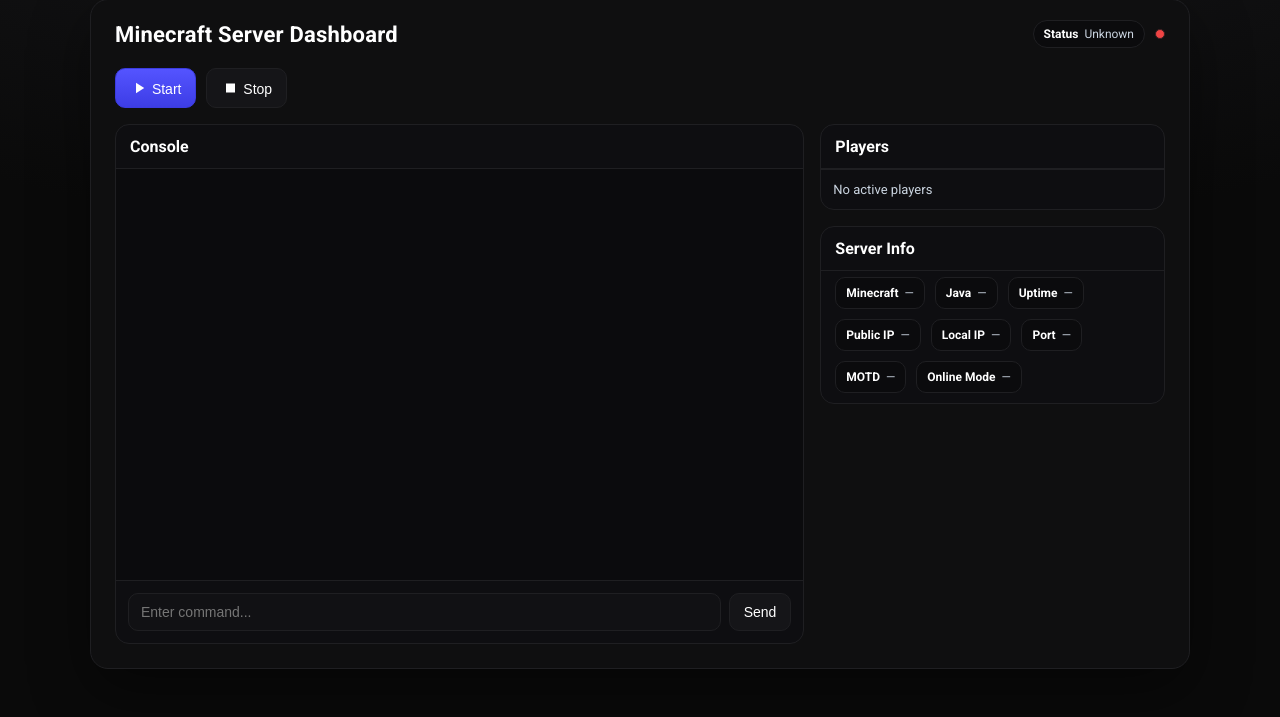
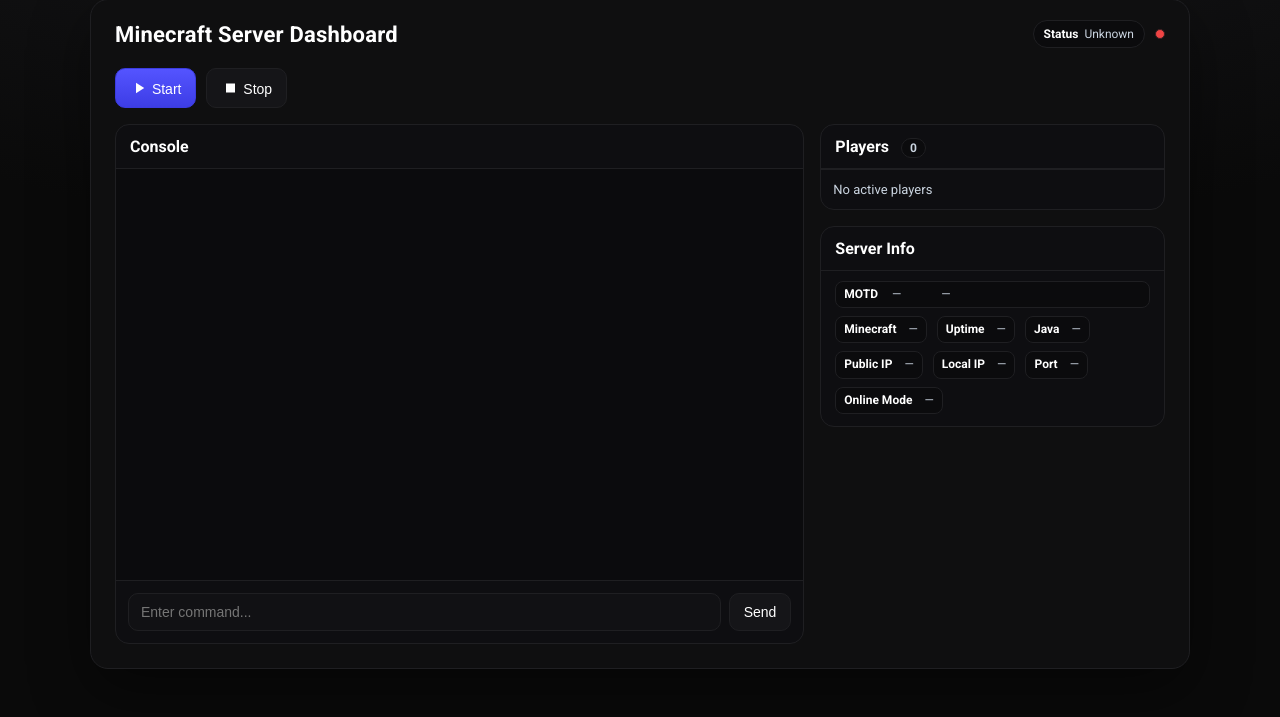
Before and after one commit to Migrim/Minecraft-Server-Dashboard, a Python web app: template templates/dashboard.html in a window 1280 px wide. Shown: the part 83-800 px from the top of the page. Run offline with Jinja, Linux system fonts and the light colour scheme; the template is opened without the code that fills it, so the values that code supplies are empty; some libraries are stand-ins or nearby versions.

Commit message:
Added a Marquee to the MOTD; Added a Player counter to the Players container

```diff
--- a/templates/dashboard.html
+++ b/templates/dashboard.html
@@ -43,6 +43,7 @@ p{margin:0 0 8px;line-height:1.5;color:var(--muted)}
 .side{display:flex;flex-direction:column;gap:16px}
 .section{border:1px solid var(--border);border-radius:14px;background:#0e0e11}
 .section .title{padding:12px 14px;border-bottom:1px solid var(--border);font-weight:600}
+.count-badge{margin-left:8px;font-weight:600;font-size:12px;color:#cbd5e1;background:#0b0b0d;border:1px solid var(--border);border-radius:999px;padding:2px 8px;line-height:1}
 .kit{display:inline-flex;align-items:center;gap:6px;background:#0b0b0d;border:1px solid var(--border);border-radius:10px;padding:8px 10px;font-size:12px;color:#cbd5e1}
 .kit b{color:#fff}
 .filebox .row{display:flex;gap:10px;flex-wrap:wrap;margin-bottom:10px}
@@ -50,7 +51,21 @@ p{margin:0 0 8px;line-height:1.5;color:var(--muted)}
 .filebox .row:first-child{margin-top:6px}
 /* NEW: give the info area a bit of left padding */
 .filebox{padding-left:14px}
-
+/* Server Info: compact, inline-wrapping chips with minimal dead space */
+.filebox{
+  display:flex;
+  flex-wrap:wrap;
+  gap:8px 10px;
+  padding:10px 14px 12px;
+}
+.filebox .row{display:contents; margin:0}
+.kit{
+  padding:6px 8px;
+  font-size:12px;
+  line-height:1.1;
+  border-radius:8px;
+}
+.kit b{margin-right:6px}
 /* Players list = max 3 rows, scrollable */
 .players{max-height:calc(3*52px);overflow:auto}
 .player{display:flex;align-items:center;justify-content:space-between;padding:10px 14px;border-bottom:1px solid #141418;min-height:52px}
@@ -113,6 +128,14 @@ p{margin:0 0 8px;line-height:1.5;color:var(--muted)}
   background:#151518 !important;
   border-color: var(--border) !important;
 }
+.kit.motd-chip{display:flex;align-items:center;gap:8px;flex:0 0 100%;max-width:100%}
+.motd-chip b{color:#fff;flex:0 0 auto}
+.motd-track{flex:1 1 0%;width:0;min-width:0;overflow:hidden;position:relative}
+.motd-inner{display:inline-flex;transform:translateX(0)}
+.motd-item{display:inline-block;white-space:nowrap;padding-right:40px}
+.motd-chip.marquee .motd-inner{will-change:transform;animation:motd-loop var(--motd-dur,14s) linear infinite}
+@keyframes motd-loop{from{transform:translateX(0)} to{transform:translateX(-50%)}}
+@media (prefers-reduced-motion: reduce){.motd-chip.marquee .motd-inner{animation:none}}
 </style>
 {% endblock %}
 
@@ -144,25 +167,22 @@ p{margin:0 0 8px;line-height:1.5;color:var(--muted)}
 
     <div class="side">
       <div class="section">
-        <div class="title">Players</div>
+        <div class="title">Players <span id="players-count" class="count-badge">0</span></div>
         <div id="player-list" class="players"></div>
         <div style="padding:12px;border-top:1px solid var(--border);font-size:13px;color:#cbd5e1" id="players-empty">No active players</div>
       </div>
       <div class="section">
         <div class="title">Server Info</div>
+
         <div class="filebox">
+          <span class="kit motd-chip"><b>MOTD</b><div class="motd-track"><div class="motd-inner"><span id="info-motd" class="motd-item">—</span><span class="motd-item motd-dup">—</span></div></div></span>
           <div class="row">
             <span class="kit"><b>Minecraft</b> <span id="info-version">—</span></span>
+            <span class="kit"><b>Uptime</b> <span id="info-uptime">—</span></span>
             <span class="kit"><b>Java</b> <span id="info-java">—</span></span>
-            <span class="kit"><b>Uptime</b> <span id="info-uptime">—</span></span>
-          </div>
-          <div class="row">
             <span class="kit"><b>Public IP</b> <span id="info-public">—</span></span>
             <span class="kit"><b>Local IP</b> <span id="info-local">—</span></span>
             <span class="kit"><b>Port</b> <span id="info-port">—</span></span>
-          </div>
-          <div class="row">
-            <span class="kit"><b>MOTD</b> <span id="info-motd">—</span></span>
             <span class="kit"><b>Online Mode</b> <span id="info-online">—</span></span>
           </div>
         </div>
@@ -196,11 +216,14 @@ document.addEventListener('DOMContentLoaded',()=> {
   const toasts=document.getElementById('toasts')
   const playersEl=document.getElementById('player-list')
   const playersEmpty=document.getElementById('players-empty')
+  const playersCount=document.getElementById('players-count')
   const eulaBtn=document.getElementById('accept-eula')
   const startModal=document.getElementById('start-modal')
   const dropdown=document.getElementById('player-dropdown')
   const exitRe=/Server process exited/i
   let awaitingExit=false
+  let motdState={text:'', width:0}
+  let resizeTimer=null
 
   const els = {
     version: document.getElementById('info-version'),
@@ -245,6 +268,35 @@ document.addEventListener('DOMContentLoaded',()=> {
     if(!name) return ''
     if(name.length<=maxLen) return name
     return name.slice(0,Math.max(0,maxLen-1))+'…'
+  }
+
+  function setupMotdMarquee(){
+    {
+      const chip=document.querySelector('.motd-chip')
+      if(!chip) return
+      const track=chip.querySelector('.motd-track')
+      const inner=chip.querySelector('.motd-inner')
+      const s1=chip.querySelector('#info-motd')
+      const s2=chip.querySelector('.motd-dup') || chip.querySelector('.motd-item.motd-dup')
+      if(!track||!inner||!s1||!s2) return
+      const text=(s1.textContent||'').trim()
+      if(s2.textContent!==text) s2.textContent=text
+      const view=Math.round(track.clientWidth)
+      const sameText=(text===motdState.text)
+      const widthUnchanged=(Math.abs(view - motdState.width) < 4)
+      if(sameText && widthUnchanged) return
+      const content=Math.round(s1.scrollWidth + 40)
+      if(content > view + 8){
+        const pxPerSec=35
+        const dur=Math.max(12, content/pxPerSec)
+        chip.style.setProperty('--motd-dur', dur+'s')
+        chip.classList.add('marquee')
+      }else{
+        chip.classList.remove('marquee')
+        inner.style.transform='translateX(0)'
+      }
+      motdState={text, width:view}
+    }
   }
 
   function toast(title,msg,type,actions){
@@ -498,6 +550,7 @@ document.addEventListener('DOMContentLoaded',()=> {
       playersEl.innerHTML=''
       list.forEach(p=>playersEl.appendChild(renderPlayerRow(p)))
       playersEmpty.style.display=list.length? 'none':'block'
+      playersCount.textContent=String(list.length)
       const names=list.map(x=>typeof x==='string'?x:(x&&x.name?x.name:''))
       if(currentPlayer && !names.includes(currentPlayer)) closeDropdown()
     })
@@ -516,9 +569,15 @@ document.addEventListener('DOMContentLoaded',()=> {
         set(els.local, info.local_ip || '—')
         set(els.port, info.port || '—')
         set(els.motd, info.motd || '—')
+        setupMotdMarquee()
         set(els.online, info.online_mode === true ? 'true' : (info.online_mode === false ? 'false' : '—'))
       })
   }
+
+  window.addEventListener('resize', ()=>{
+    clearTimeout(resizeTimer)
+    resizeTimer=setTimeout(()=>setupMotdMarquee(),150)
+  })
 
   let watcher=null
   let baselineCount=0
```
